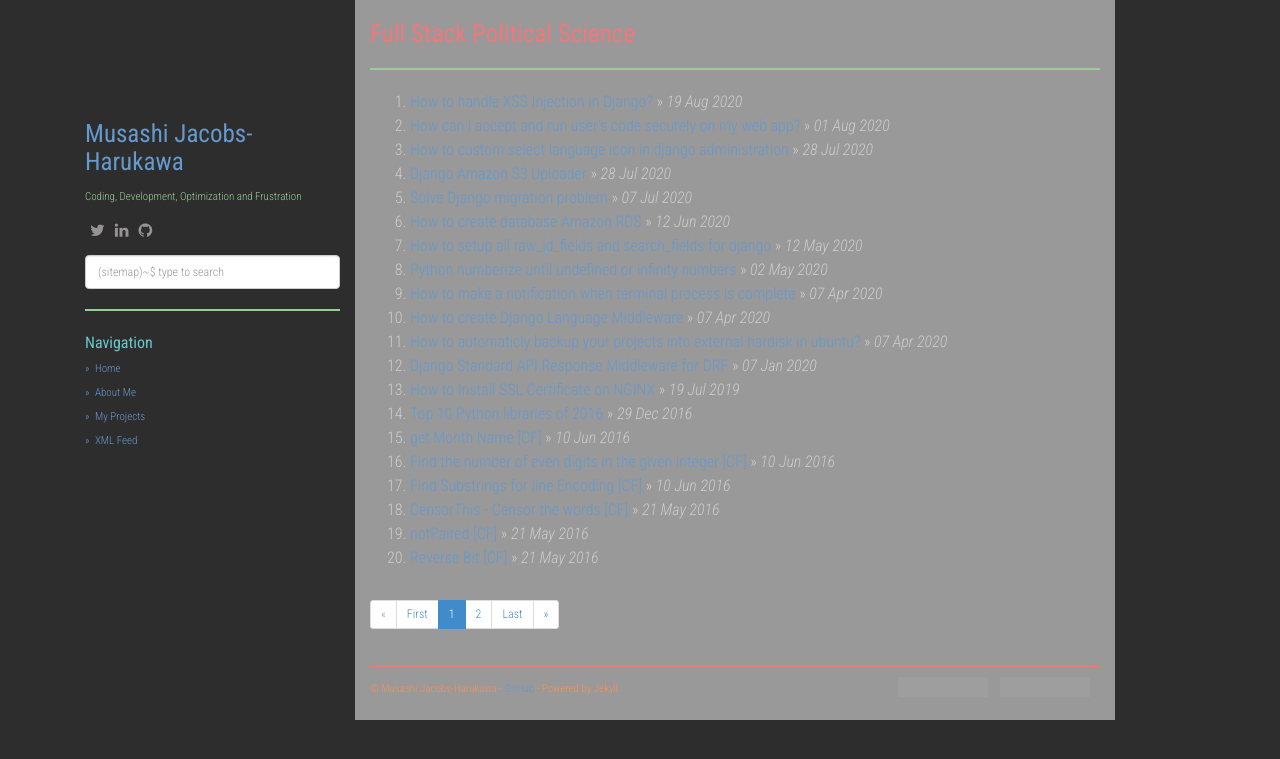
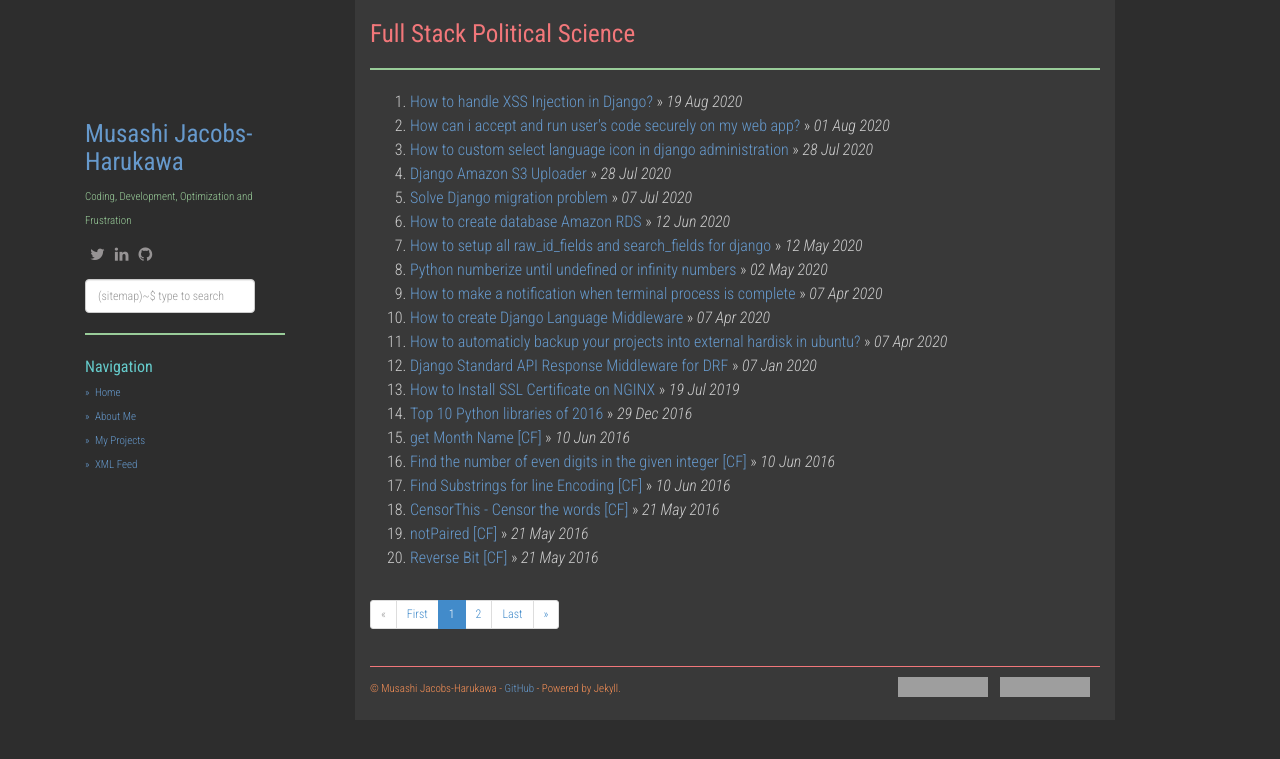
Before and after one commit to muhark/muhark.github.io, a Jekyll site: the page built from index.html, in a window 1280 px wide. Shown: the top 759 px of the page. Built offline with Jekyll 4.4.1, drawn with Linux system fonts in a browser that asks for light colours; nearby versions of some CDN libraries; the list of posts is cut into pages by our own code; grey boxes are pictures that could not be loaded.

Commit message:
fixing visual elements

```diff
--- a/static/css/main.css
+++ b/static/css/main.css
@@ -41,7 +41,7 @@
 
 /* Layout */
 .main-layout {
-  background: #999999;
+  background: #393939;
 }
 .sidebar-nav {
   margin: 0;
@@ -155,7 +155,7 @@
 @media (min-width: 1024px) {
   .fixed-condition {
     position: fixed;
-    max-width: 255px;
+    max-width: 200px;
   }
 }
 @media (max-width: 768px) {
```
Also changed, not shown: static/css/bootstrap.min.css.
